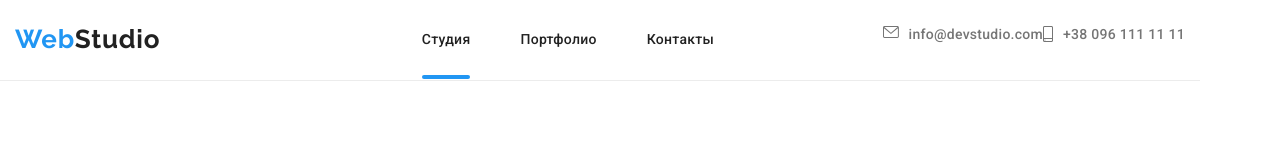
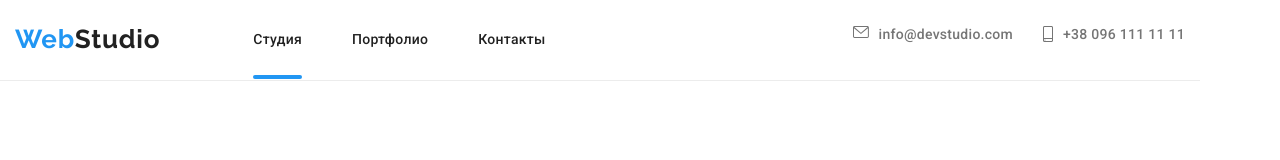
Before and after one commit to SanykRudenko/goit-markup-hw-08, a plain HTML site: page index.html in a window 1280 px wide. Drawn offline with nearby package versions, Linux system fonts and the light colour scheme.

Commit message:
add header

```diff
--- a/scss/layout/_header.scss
+++ b/scss/layout/_header.scss
@@ -271,8 +271,8 @@
     font-size: 14px;
     line-height: 1.17;
 
-    padding: 0;
-    margin: 0;
+    // padding: 0;
+    // margin: 0;
     list-style: none;
 
     @media screen and (max-width: 767px) {
@@ -281,11 +281,17 @@
 
     @media screen and (min-width: 1200px) {
         display: flex;
+        font-size: 14px;
+        line-height: 1.17;
     }
 }
 
 .nav-contacts-item:not(:last-child){
     margin-bottom: 10px;
+
+    @media screen and (min-width: 1200px){
+        margin-right: 30px;
+    }
 }
 
 .nav-contacts-contact{
@@ -304,11 +310,6 @@
 
 .header-connect{
     display: none;
-
-    // @media screen and (min-width: 768px){
-    //     display: flex;
-
-    // }
 }
 
 .header-connect-item:not(:last-child){
```
Also changed, not shown: css/main.css, css/main.min.css, 2 other files.
